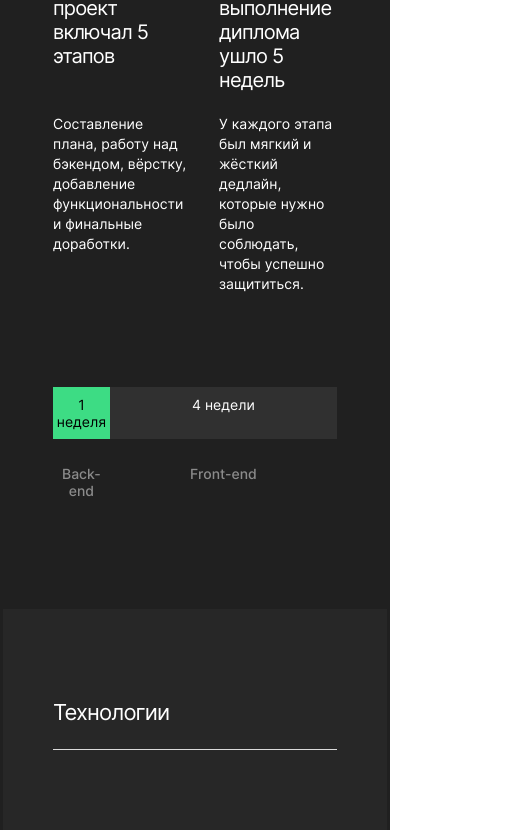
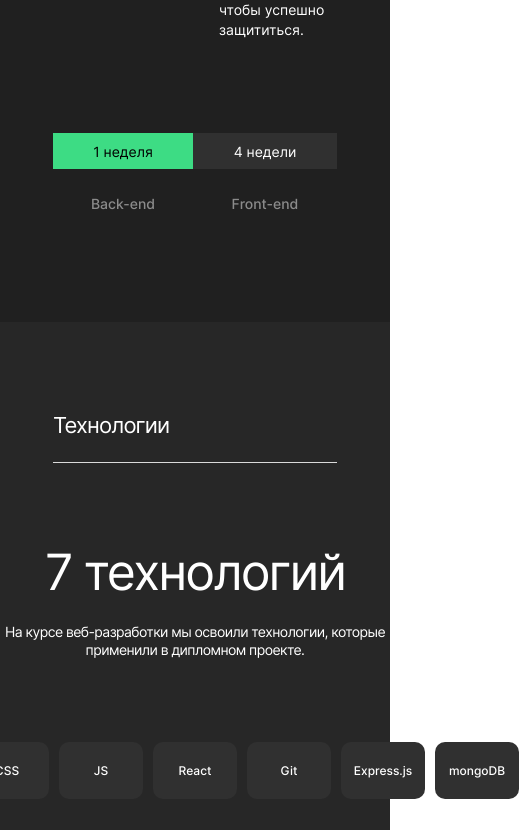
Before and after one commit to JuliaPechnikova/movies-explorer-frontend, a React (Create React App) app: page / in a window 390 px wide. Shown: the part 1167-1997 px from the top of the page, 519 px wide, since content can reach past the window. Built offline with nearby package versions, Linux system fonts and the light colour scheme.

Commit message:
landing 320px

```diff
--- a/src/components/AboutProject/AboutProject.css
+++ b/src/components/AboutProject/AboutProject.css
@@ -16,36 +16,83 @@
   }
 }
 
+
+@media screen and (max-width: 320px) {
+  .about-project__title {
+    padding: 70px 0 28px 0;
+  }
+}
+
+
 .about-project__paragraphs {
   padding: 70px 0 110px 0;
   display: grid;
-  grid-template-columns: repeat(2, auto);
-  grid-template-rows: repeat(2, auto);
-  gap: 26px 40px;
+  grid-template-areas: "title"
+  "paragraph";
+  grid-template-columns: auto auto;
+  grid-template-rows: auto auto;
+  gap: 0 40px;
 }
 
 @media screen and (max-width: 768px) {
   .about-project__paragraphs {
     padding: 70px 0 93px 0;
-    gap: 22px 30px;
+    gap: 0 30px;
+  }
+}
+
+@media screen and (max-width: 320px) {
+  .about-project__paragraphs {
+    grid-template-columns: auto;
+    grid-template-rows: 4fr;
+    grid-template-areas: "title"
+    "paragraph";
+    gap: 56px;
+    padding: 60px 0 60px 0;
   }
 }
 
 .about-project__paragraph-title {
+  display: grid;
   font-style: normal;
   font-weight: normal;
   font-size: 20px;
   line-height: 24px;
   letter-spacing: -0.04em;
   margin: 0;
+  grid-area: title;
+}
+
+@media screen and (max-width: 320px) {
+  .about-project__paragraph-title {
+    font-size: 18px;
+    line-height: 22px;
+  }
 }
 
 .about-project__paragraph {
+  display: grid;
   font-style: normal;
   font-weight: normal;
   font-size: 14px;
   line-height: 20px;
   margin: 0;
+  grid-area: paragraph;
+  padding-top: 26px;
+}
+
+@media screen and (max-width: 768px) {
+  .about-project__paragraph {
+    padding-top: 22px;
+  }
+}
+
+@media screen and (max-width: 320px) {
+  .about-project__paragraph {
+    padding-top: 16px;
+    font-size: 11px;
+    line-height: 16px;
+  }
 }
 
 .about-project__diagram {
@@ -60,11 +107,36 @@
   font-weight: normal;
   font-size: 14px;
   line-height: 17px;
-  padding-bottom: 110px;;
+  padding-bottom: 110px;
+}
+
+@media screen and (max-width: 768px) {
+  .about-project__diagram {
+    grid-template-columns: 140px auto;
+  }
+}
+
+@media screen and (max-width: 320px) {
+  .about-project__diagram {
+    font-size: 11px;
+    line-height: 13px;
+    gap: 10px 0;
+    grid-template-columns: 100px auto;
+    padding-bottom: 70px;
+  }
 }
 
 .about-project__indicator {
-  padding: 9px 0;
+  min-height: 36px;
+  display: flex;
+  align-items: center;
+  justify-content: center;
+}
+
+@media screen and (max-width: 320px) {
+  .about-project__indicator {
+    min-height: 35px;
+  }
 }
 
 .about-project__indicator_green {
--- a/src/components/AboutProject/AboutProject.js
+++ b/src/components/AboutProject/AboutProject.js
@@ -5,12 +5,16 @@ function AboutProject() {
     <section id="aboutproject" className="about-project">
       <h2 className="about-project__title">О проекте</h2>
       <div className="about-project__paragraphs">
-        <h3 className="about-project__paragraph-title">Дипломный проект включал 5 этапов</h3>
-        <h3 className="about-project__paragraph-title">На выполнение диплома ушло 5 недель</h3>
-        <p className="about-project__paragraph">Составление плана, работу над бэкендом, вёрстку,
-          добавление функциональности и финальные доработки.</p>
-        <p className="about-project__paragraph">У каждого этапа был мягкий и жёсткий дедлайн,
+        <div>
+          <h3 className="about-project__paragraph-title">Дипломный проект включал 5 этапов</h3>
+          <p className="about-project__paragraph">Составление плана, работу над бэкендом, вёрстку,
+            добавление функциональности и финальные доработки.</p>
+        </div>
+        <div>
+          <h3 className="about-project__paragraph-title">На выполнение диплома ушло 5 недель</h3>
+          <p className="about-project__paragraph">У каждого этапа был мягкий и жёсткий дедлайн,
           которые нужно было соблюдать, чтобы успешно защититься.</p>
+        </div>
       </div>
       <div className="about-project__diagram">
         <span className="about-project__indicator about-project__indicator_green">1 неделя</span>
--- a/src/components/NavTab/NavTab.css
+++ b/src/components/NavTab/NavTab.css
@@ -1,6 +1,23 @@
 .nav-tab {
-  display: flex;
+  display: grid;
   justify-content: center;
+  grid-template-columns: repeat(3, auto);
+  grid-template-rows: repeat(1, auto);
+  gap: 0 10px;
+}
+
+.nav-tab__content_tech  {
+  grid-template-columns: repeat(7, auto);
+  grid-template-rows: repeat(1, auto);
+}
+
+@media screen and (max-width: 320px) {
+  .nav-tab__content_tech  {
+    gap: 10px 10px;
+    grid-template-columns: repeat(2, auto);
+    grid-template-rows: repeat(1, auto);
+    padding-bottom: 70px;
+  }
 }
 
 .nav-tab__button {
@@ -14,11 +31,19 @@
   color: #FFFFFF;
   width: 96px;
   height: 36px;
-  margin: 0 5px;
   text-decoration: 0;
   display: flex;
   justify-content: center;
   align-items: center;
+}
+
+@media screen and (max-width: 320px) {
+  .nav-tab__button  {
+    width: 82px;
+    height: 26px;
+    font-size: 10px;
+    border-radius: 6px;
+  }
 }
 
 .nav-tab__button_techs {
@@ -34,6 +59,15 @@
   }
 }
 
+@media screen and (max-width: 320px) {
+  .nav-tab__button_techs  {
+    width: 84px;
+    height: 57px;
+    line-height: 15px;
+  }
+}
+
+
 .nav-tab__button_promo:hover {
   background: rgba(48, 48, 48, 0.65);
   transition: 0.25s;
--- a/src/components/Promo/Promo.css
+++ b/src/components/Promo/Promo.css
@@ -21,7 +21,10 @@
 
 @media screen and (max-width: 555px) {
   .promo {
-    margin: 20px auto 0 auto;
+    margin: 14px -4px 0 -4px;
+    padding: 220px 0 17px 0;
+    min-height: 349px;
+    max-width: 292px;
   }
 }
 
@@ -42,7 +45,9 @@
   }
 }
 
-@media screen and (max-width: 768px) {
+@media screen and (max-width: 320px) {
   .promo__title {
+    font-size: 29px;
+    line-height: 37px;
   }
 }
--- a/src/components/Techs/Techs.css
+++ b/src/components/Techs/Techs.css
@@ -1,12 +1,44 @@
 .techs {
   background: #272727;
   min-height: 625px;
-  margin: 0 -70px 0 -70px;
+  min-width: 100vw;
+  margin-left: 50%;
+  transform: translateX(-50%);
+  display: block;
 }
 
 @media screen and (max-width: 768px) {
   .techs {
-    margin: 0 -50px 0 -50px;
+    min-height: 567px;
+  }
+}
+
+.techs__header-container {
+  width: 1140px;
+  margin: 0 auto;
+}
+
+@media screen and (max-width: 1270px) {
+  .techs__header-container {
+    max-width: 950px;
+  }
+}
+
+@media screen and (max-width: 1060px) {
+  .techs__header-container {
+    max-width: 668px;
+  }
+}
+
+@media screen and (max-width: 765px) {
+  .techs__header-container {
+    max-width: 450px;
+  }
+}
+
+@media screen and (max-width: 555px) {
+  .techs__header-container {
+    max-width: 284px;
   }
 }
 
@@ -18,15 +50,18 @@
   font-size: 22px;
   line-height: 27px;
   letter-spacing: -0.04em;
-  max-width: 1140px;
-  margin: 0 70px 0 70px;
+  margin: 0;
 }
 
 @media screen and (max-width: 768px) {
   .techs__header  {
     padding: 90px 0 23px 0;
-    max-width: 668px;
-    margin: 0 50px 0 50px;
+  }
+}
+
+@media screen and (max-width: 320px) {
+  .techs__header {
+    padding: 70px 0 28px 0;
   }
 }
 
@@ -49,20 +84,40 @@
   }
 }
 
+@media screen and (max-width: 320px) {
+  .techs__title  {
+    font-size: 30px;
+    line-height: 36px;
+    padding: 60px 0 24px 0;
+  }
+}
+
 .techs__paragraph {
-  padding: 0px 410px 100px 410px;
+  padding: 0px 0 100px 0;
+  max-width: 460px;
   font-style: normal;
   font-weight: normal;
   font-size: 14px;
   line-height: 20px;
   text-align: center;
   letter-spacing: -0.04em;
-  margin: 0;
+  margin: 0 auto;
 }
 
 @media screen and (max-width: 768px) {
   .techs__paragraph  {
-    padding: 0px 154px 83px 154px;
+    padding: 0px 0 83px 0;
     line-height: 18px;
+    max-width: 460px;
   }
 }
+
+
+@media screen and (max-width: 320px) {
+  .techs__paragraph  {
+    padding: 0px 0 50px 0;
+    font-size: 11px;
+    line-height: 16px;
+    max-width: 292px;
+  }
+}
--- a/src/components/Techs/Techs.js
+++ b/src/components/Techs/Techs.js
@@ -3,11 +3,13 @@ import './Techs.css';
 function Techs() {
   return (
     <section id="techs" className="techs">
-      <h2 className="techs__header content__header">Технологии</h2>
+      <div className="techs__header-container">
+        <h2 className="techs__header content__header">Технологии</h2>
+      </div>
       <h3 className="techs__title">7 технологий</h3>
       <p className="techs__paragraph">На курсе веб-разработки мы освоили технологии,
         которые применили в дипломном проекте.</p>
-      <nav className="nav-tab">
+      <nav className="nav-tab nav-tab__content_tech">
         <span className="nav-tab__button nav-tab__button_techs">HTML</span>
         <span className="nav-tab__button nav-tab__button_techs">CSS</span>
         <span className="nav-tab__button nav-tab__button_techs">JS</span>
```
